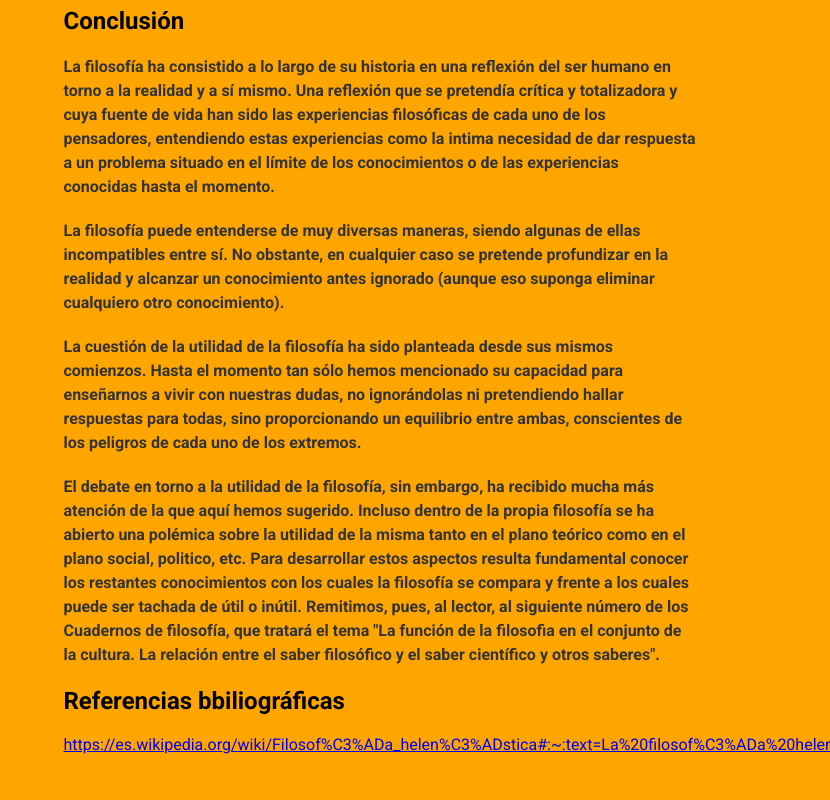
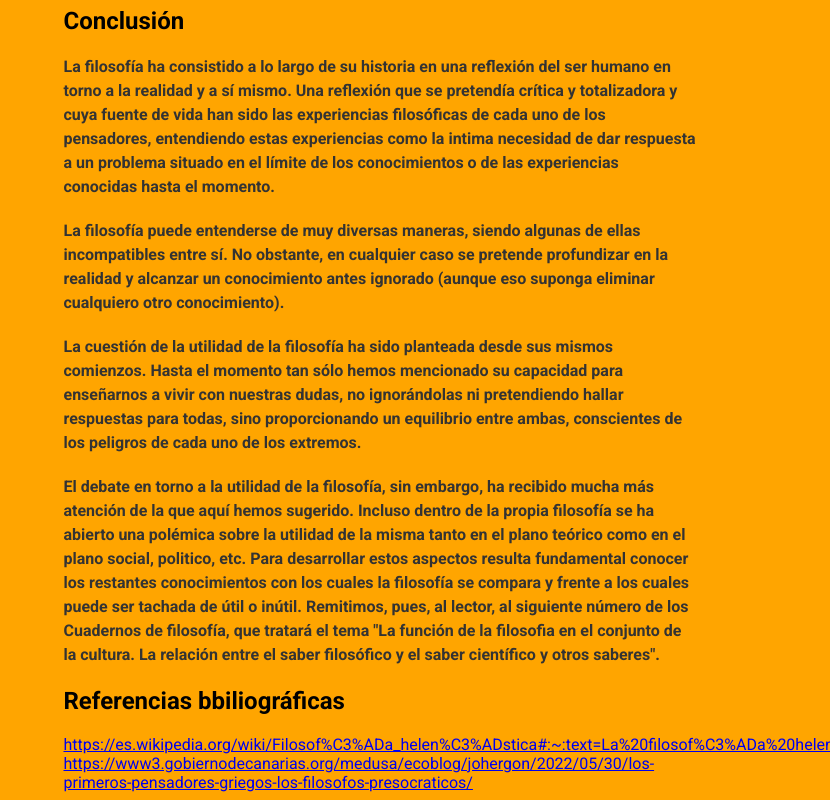
Before and after one commit to REIISILVER/filosofia, a plain HTML site: page index.html in a window 1280 px wide. Shown: the part 3649-4449 px from the top of the page, without its empty margins (450-1280 px from the left). Before the commit the page ends 4411 px from the top, so only its background shows below. Drawn offline with nearby package versions, Linux system fonts and the light colour scheme; a web font is replaced by a local one.

Commit message:
Update index.html

```diff
--- a/index.html
+++ b/index.html
@@ -235,7 +235,7 @@
             <div class= "bibliografia">
                 <h2>Referencias bbiliográficas</h2>
                 <a href="https://es.wikipedia.org/wiki/Filosof%C3%ADa_helen%C3%ADstica#:~:text=La%20filosof%C3%ADa%20helen%C3%ADstica%20es%20el,en%20menor%20medida%20la%20cultural.">https://es.wikipedia.org/wiki/Filosof%C3%ADa_helen%C3%ADstica#:~:text=La%20filosof%C3%ADa%20helen%C3%ADstica%20es%20el,en%20menor%20medida%20la%20cultural.</a>
-                <a href="#"></a>
+                <a href="https://www3.gobiernodecanarias.org/medusa/ecoblog/johergon/2022/05/30/los-primeros-pensadores-griegos-los-filosofos-presocraticos/">https://www3.gobiernodecanarias.org/medusa/ecoblog/johergon/2022/05/30/los-primeros-pensadores-griegos-los-filosofos-presocraticos/</a>
             </div>
         </div>
     </div>
```
